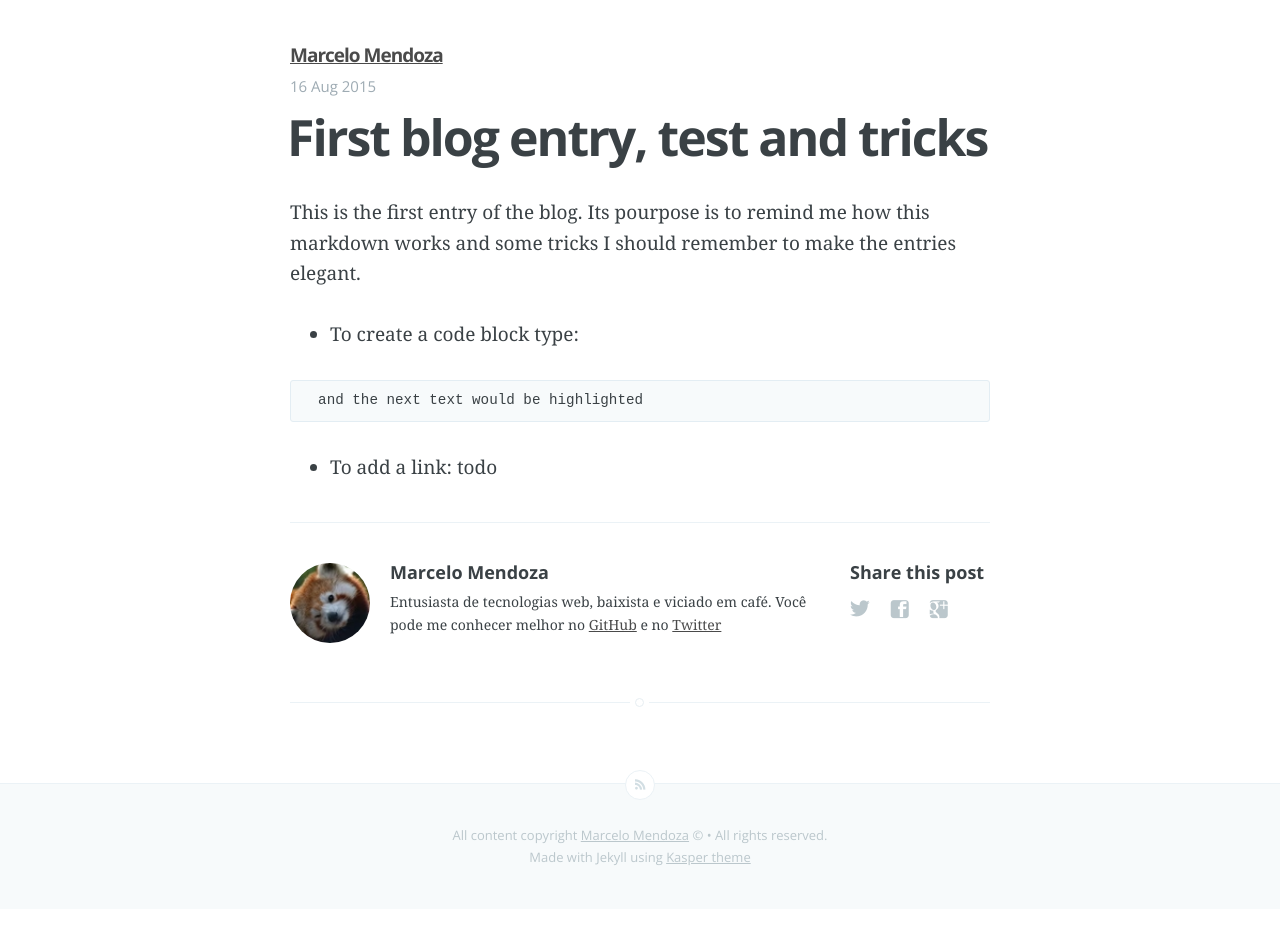
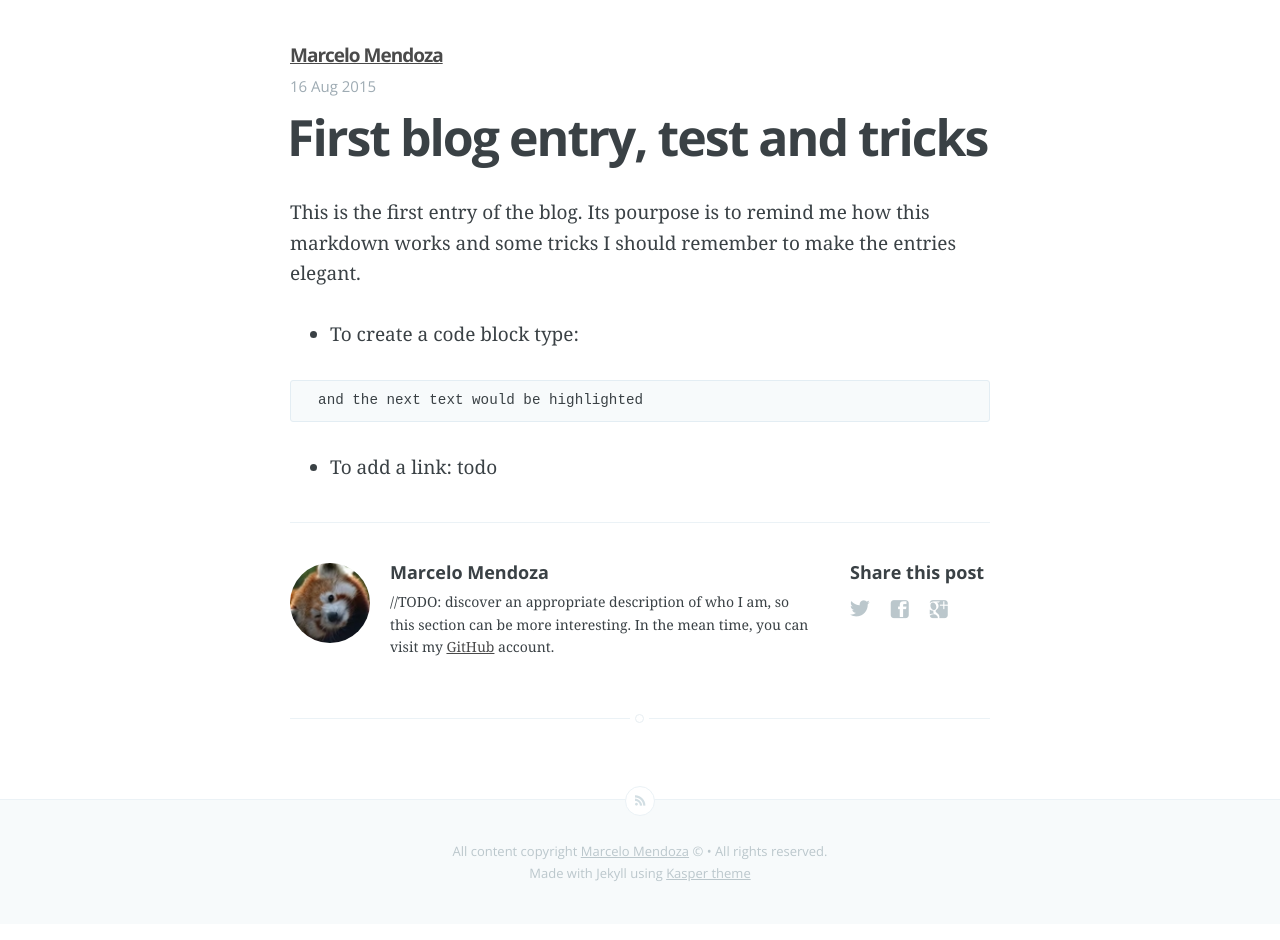
Before and after one commit to mjmendo/mjmendo.github.io, a Jekyll site: the page built from _posts/2015-08-16-first-one-and-helps.md, in a window 1280 px wide. Built offline with Jekyll 4.4.1, drawn with Linux system fonts in a browser that asks for light colours; Markdown is read by kramdown in place of the engine named in the settings.

Commit message:
editing profile desc

```diff
--- a/_layouts/post.html
+++ b/_layouts/post.html
@@ -54,7 +54,8 @@ archive: true
                     	<h4> {{ site.author }} </h4>
                     	<!-- Author Bio -->
                     	<p>
-                    	  Entusiasta de tecnologias web, baixista e viciado em café. Você pode me conhecer melhor no <a href="https://github.com/mjmendo">GitHub</a> e no <a href="https://twitter.com/mjmendo">Twitter</a>
+                    	  //TODO: discover an appropriate description of who I am, so this section can be more interesting.
+                        In the mean time, you can visit my <a href="https://github.com/mjmendo">GitHub</a> account.
                     	</p>
                     </article>
                 </section>
```
